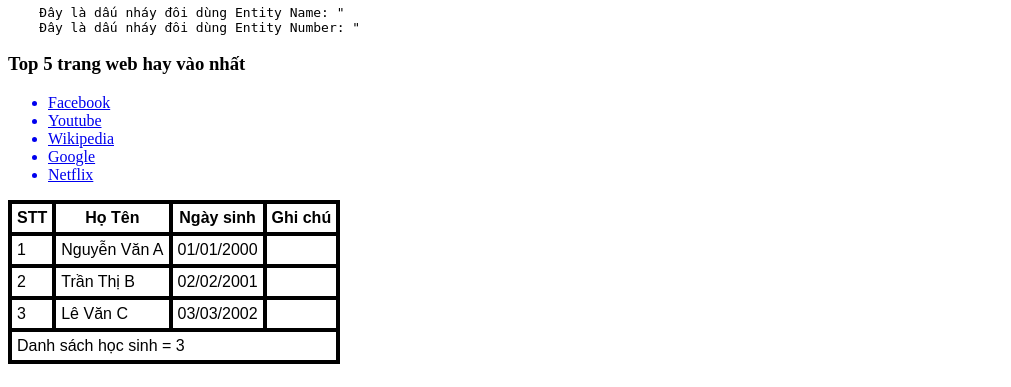
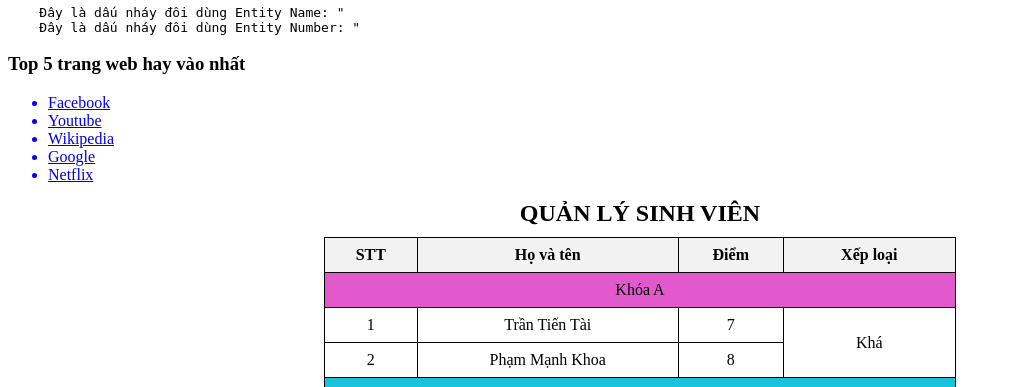
Before and after one commit to hainam-it/learning_php, a PHP site: page / in a window 1280 px wide. Shown: the part 752-1139 px from the top of the page, without its empty margins (0-1011 px from the left). Run offline with PHP 8.4, Linux system fonts and the light colour scheme.

Commit message:
26/11 chinh sua

```diff
--- a/index.html
+++ b/index.html
@@ -103,38 +103,52 @@ x<sub> 2 </sub>
             <a href="https://www.google.com"><li>Google</li></a>
             <a href="https://www.netflix.com"><li>Netflix</li></a>
         </ul>
-        <table >
+        <table border = 1>
+    <caption> QUẢN LÝ SINH VIÊN</caption>
     <thead>
         <tr>
             <th>STT</th>
-                    <th>Họ Tên</th>
-                    <th>Ngày sinh</th>
-                    <th>Ghi chú</th>
+            <th>Họ và tên</th>
+            <th>Điểm</th>
+            <th>Xếp loại</th>
         </tr>
     </thead>
     <tbody>
+       <tr class = "khóa-a">
+            <td colspan="4">Khóa A</td>
+        </tr>
         <tr>
             <td>1</td>
-                    <td>Nguyễn Văn A</td>
-                    <td>01/01/2000</td>
-                    <td></td>
+            <td>Trần Tiến Tài</td>
+            <td>7</td>
+            <td rowspan="2">Khá</td>
         </tr>
         <tr>
             <td>2</td>
-                    <td>Trần Thị B</td>
-                    <td>02/02/2001</td>
-                    <td></td>
+            <td>Phạm Mạnh Khoa</td>
+            <td>8</td>
+        </tr>
+       <tr class = "khóa-b">
+            <td colspan="4">Khóa B</td>
         </tr>
         <tr>
             <td>3</td>
-                    <td>Lê Văn C</td>
-                    <td>03/03/2002</td>
-                    <td></td>
+            <td>Trần Văn Hưng</td>
+            <td>5</td>
+            <td>Trung bình</td>
+        </tr>
+        <tr>
+            <td>4</td>
+            <td>Đỗ Đức Thành</td>
+            <td>9</td>
+            <td>Giỏi</td>
         </tr>
     </tbody>
     <tfoot>
         <tr>
-                    <td colspan="4">Danh sách học sinh = 3</td>
+            <td colspan="2">Tổng cộng: 4</td>
+            <td>7.5</td>
+            <td>Khá</td>
         </tr>
     </tfoot>
 </table>
@@ -142,7 +156,7 @@ x<sub> 2 </sub>
         <br></br>
 
 
-        <img src="https://scontent.cdninstagram.com/v/t51.82787-15/522195928_18533007460005471_7389400331386739471_n.jpg?stp=dst-jpg_e35_tt6&_nc_cat=109&ig_cache_key=MzY4Mjk3NTIyODYzMzU1MzA3MQ%3D%3D.3-ccb1-7&ccb=1-7&_nc_sid=58cdad&efg=eyJ2ZW5jb2RlX3RhZyI6InhwaWRzLjE0NDB4MTkxNy5zZHIuQzMifQ%3D%3D&_nc_ohc=SY2b9tbsX7MQ7kNvwEH7pVH&_nc_oc=AdnhZxFYctE9bDOEuyRCix5qfno9JVasOjLxvZiH623kLrgI9zyJoObecrP9EG-YdwI&_nc_ad=z-m&_nc_cid=0&_nc_zt=23&_nc_ht=scontent.cdninstagram.com&_nc_gid=oCTgNn4KD_hAMdEf6cMy-g&oh=00_AfgCK-GWhRT2WWZtc3B2Y3vpOg8FN660CsZplrq3noYwAw&oe=69223F36" alt="Ảnh Dangrangto" width="400" height="500" />
+        <!-- <img src="https://scontent.cdninstagram.com/v/t51.82787-15/522195928_18533007460005471_7389400331386739471_n.jpg?stp=dst-jpg_e35_tt6&_nc_cat=109&ig_cache_key=MzY4Mjk3NTIyODYzMzU1MzA3MQ%3D%3D.3-ccb1-7&ccb=1-7&_nc_sid=58cdad&efg=eyJ2ZW5jb2RlX3RhZyI6InhwaWRzLjE0NDB4MTkxNy5zZHIuQzMifQ%3D%3D&_nc_ohc=SY2b9tbsX7MQ7kNvwEH7pVH&_nc_oc=AdnhZxFYctE9bDOEuyRCix5qfno9JVasOjLxvZiH623kLrgI9zyJoObecrP9EG-YdwI&_nc_ad=z-m&_nc_cid=0&_nc_zt=23&_nc_ht=scontent.cdninstagram.com&_nc_gid=oCTgNn4KD_hAMdEf6cMy-g&oh=00_AfgCK-GWhRT2WWZtc3B2Y3vpOg8FN660CsZplrq3noYwAw&oe=69223F36" alt="Ảnh Dangrangto" width="400" height="500" /> -->
         <br></br>
         <h2 align="center">Tạo Tài Khoản Mới</h2>
 
@@ -151,17 +165,23 @@ x<sub> 2 </sub>
     <h2 align="center">Đăng ký tài khoản!</h2>
     <i>Nhập và lựa chọn các thông tin đăng ký.</i>
 
+   <div class="row">
         <input class="nhapthongtin" type="text" placeholder="Tên">
         <input class="nhapthongtin" type="text" placeholder="Họ đệm">
+    </div>
+
+    <!-- Email + SĐT -->
+    <div class="row">
         <input class="nhapthongtin" type="email" placeholder="Địa chỉ Email">
-    <input class="nhapthongtin" type="text" placeholder="Số điện thoại"><br><br>
-
+        <input class="nhapthongtin" type="text" placeholder="Số điện thoại">
+    </div>
     <select id="chonthanhpho">
         <option>Chọn thành phố</option>
         <option>Hà Nội</option>
         <option>Hồ Chí Minh</option>
     </select>
     <select id="chontinh">
+
         <option>Chọn tỉnh</option>
         <option>Thanh Hóa</option>
         <option>Nam Định</option>
--- a/style.css
+++ b/style.css
@@ -1,9 +1,33 @@
-table, th, td {
-    border: 4px solid black;
-    border-collapse: collapse;/*gộp viền cho từng ô*/
-    padding: 5px;
-    font-family: Arial;
-}
+table {
+            width: 50%;
+            margin: auto;
+            border-collapse: collapse;
+            text-align: center;
+        }
+caption
+{
+            font-size: 24px;
+            font-weight: bold;
+            margin-bottom: 10px;
+        }
+th, td {
+            padding: 8px;
+            border: 1px solid black;
+        }
+thead {
+            background-color: #f2f2f2;
+        }
+tfoot {
+            font-weight: bold;
+            background-color: #e24646;
+        }
+.khóa-a {
+            background-color: #e159cd;
+        }
+.khóa-b {
+            background-color: #19c3d9;
+        }
+
 .form-container{
     max-width: 500px;
     margin: 50px auto;
@@ -11,6 +35,12 @@ table, th, td {
     border: 2px solid #a31d1d;
     font-family: Arial;
     background-color: #c3f8e9;
+}
+
+
+.row {
+    display: flex;
+    gap: 10px;  /* Khoảng cách giữa 2 ô */
 }
 
 .nhapthongtin{
```
Lines whose indentation alone changed are shown as unchanged.
